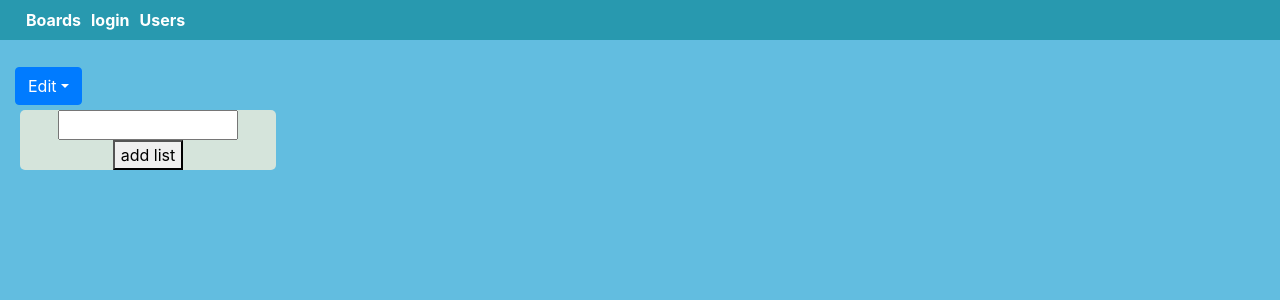
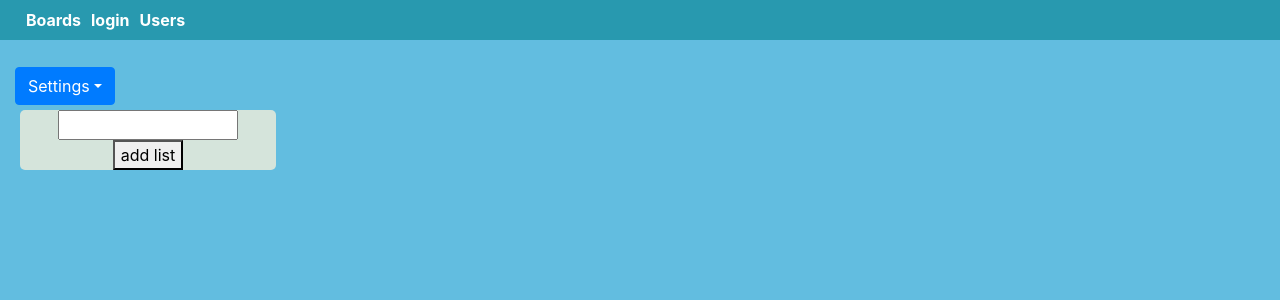
Before and after one commit to michaelsnow3/trello-clone-app, a React (Create React App) app: page /board in a window 1280 px wide. Shown: the top 300 px of the page. Built offline with nearby package versions, Linux system fonts and the light colour scheme.

Commit message:
redirects to users boards page after table delete

```diff
--- a/src/components/dropdownMenu/BoardMenu.js
+++ b/src/components/dropdownMenu/BoardMenu.js
@@ -1,16 +1,55 @@
-import React from 'react'
-import {Dropdown, DropdownButton} from 'react-bootstrap'
+import React, {useState} from 'react';
+import { connect } from 'react-redux';
+import { Dropdown, DropdownButton } from 'react-bootstrap';
+import { Redirect } from 'react-router-dom';
 
-const BoardMenu = () => {
-  return(
+const mapStateToProps = state => {
+  return {
+    activeBoard: state.boardInfo.activeBoard,
+    username: state.userInfo.username
+  };
+};
+
+const BoardMenu = ({ activeBoard, username }) => {
+  let [redirect, setRedirect] = useState(false)
+  const handleBoardEdit = () => {
+    console.log('edit');
+  };
+  const handleBoardDelete = () => {
+    let boardId = activeBoard.id;
+    fetch(`http://localhost:8888/board/del/`, {
+      method: 'POST',
+      headers: {
+        'Content-Type': 'application/json'
+      },
+      body: JSON.stringify({
+        boardId
+      })
+    })
+      .then(() => {
+        setRedirect(true);
+      })
+      .catch(error => console.log('error deleting board', error));
+  };
+
+  const renderRedirect = () => {
+    if (redirect) {
+      return <Redirect to={`/${username}/boards`} />;
+    }
+  }
+
+  return (
     <div>
-      <DropdownButton id="dropdown-basic-button" title='Edit'>
-        <Dropdown.Item href="#/action-1">Edit Board Title</Dropdown.Item>
-        <Dropdown.Item href="#/action-2">Delete Board</Dropdown.Item>
+      {renderRedirect()}
+      <DropdownButton id="dropdown-basic-button" title="Settings">
+        <Dropdown.Item onClick={handleBoardEdit}>Edit Title</Dropdown.Item>
+        <Dropdown.Item onClick={handleBoardDelete}>Delete Board</Dropdown.Item>
       </DropdownButton>
     </div>
-  )
-}
+  );
+};
 
-
-export default BoardMenu
+export default connect(
+  mapStateToProps,
+  null
+)(BoardMenu);
```
